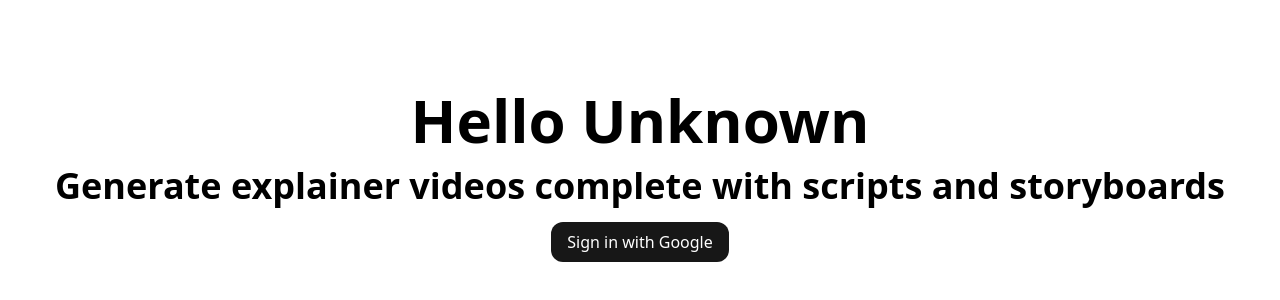
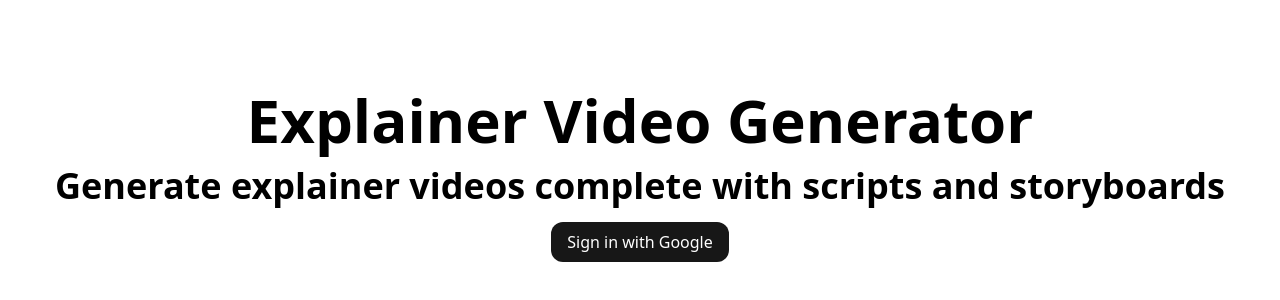
Before and after one commit to dholm90/explainer-video-generator, a Next.js app: page / in a window 1280 px wide. Shown: the part 224-524 px from the top of the page. Built offline with nearby package versions, Linux system fonts and the light colour scheme; no server answers.

Commit message:
fixed title

```diff
--- a/src/pages/index.tsx
+++ b/src/pages/index.tsx
@@ -17,7 +17,7 @@ export default function Home() {
 
       <main className='flex min-h-screen w-full flex-col items-center justify-center gap-4 px-8 text-center'>
 
-        <h1 className='y-4 text-6xl font-bold'>Hello {session?.user?.email || "Unknown"}</h1>
+        <h1 className='y-4 text-6xl font-bold'>Explainer Video Generator</h1>
         <h2 className='y-4 text-4xl font-bold'>Generate explainer videos complete with scripts and storyboards</h2>
 
 
```
